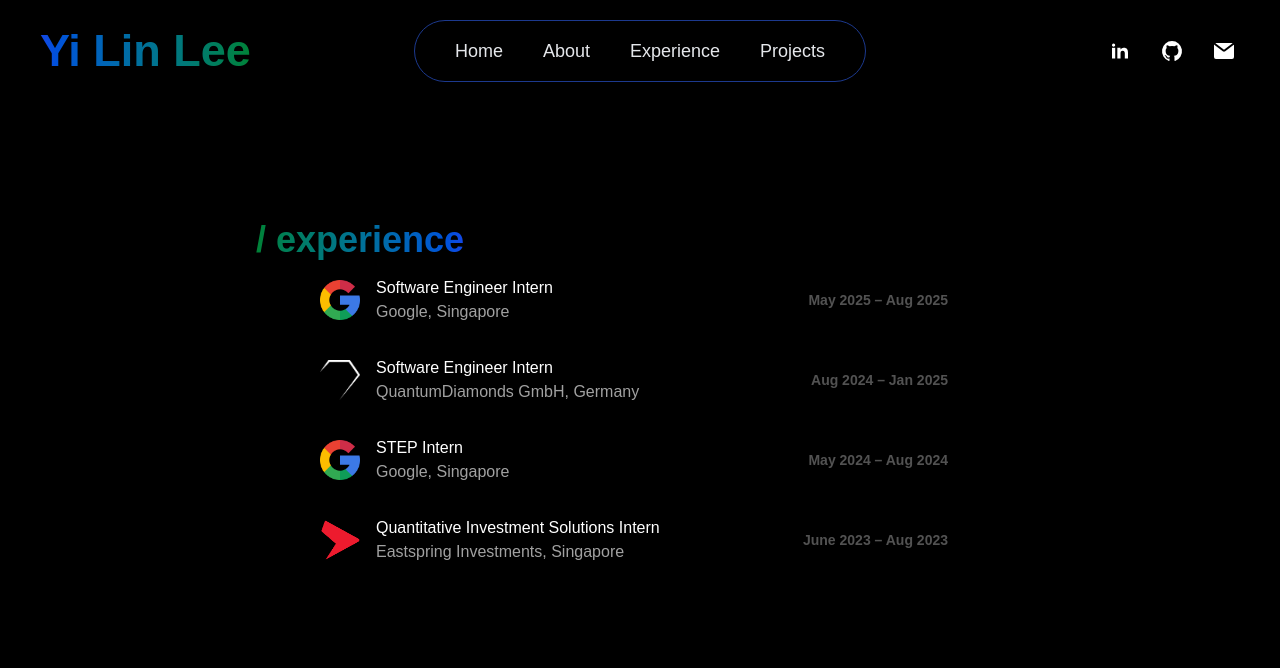
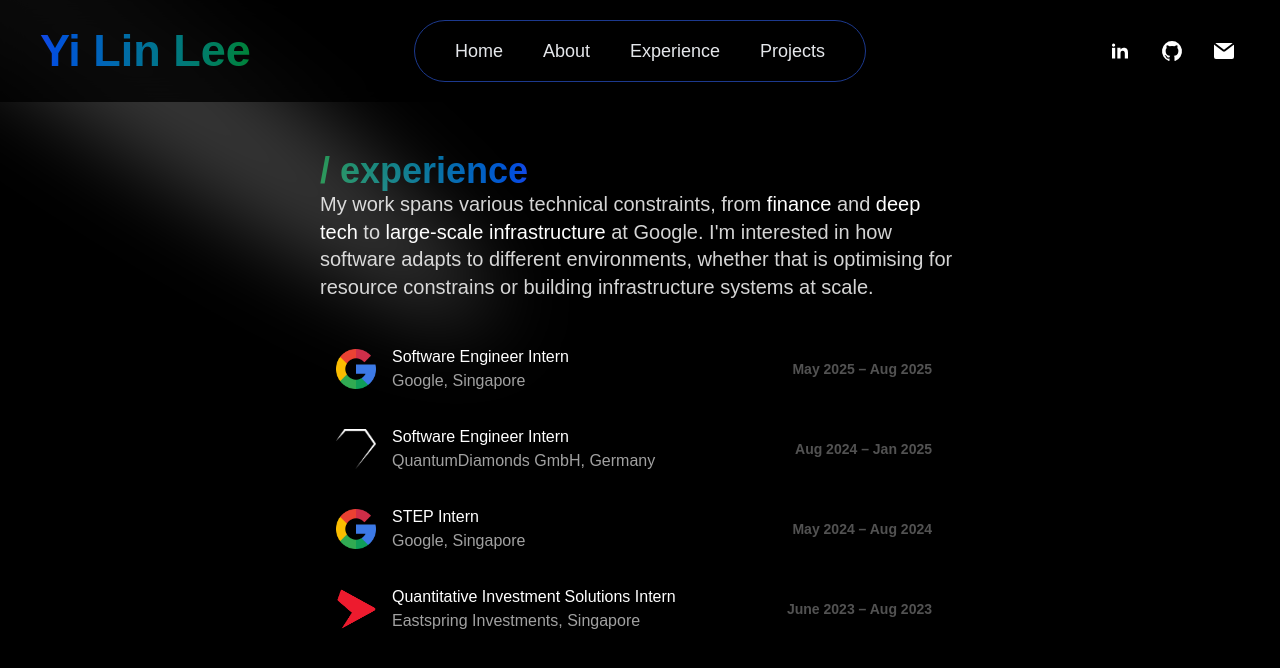
Before and after one commit to yleeyilin/distillation, a React (Vite) app in the folder distillation/: page /experience in a window 1280 px wide. Shown: the top 668 px of the page. Built offline with nearby package versions, Linux system fonts and the light colour scheme.

Commit message:
Add experience spotlight

```diff
--- a/distillation/src/App.css
+++ b/distillation/src/App.css
@@ -49,7 +49,21 @@
 @import "tailwindcss";
 
 @theme inline {
+  /* animation utilities here */
+  --animate-spotlight: spotlight 2s ease 0.75s 1 forwards;
   --animate-move: move 5s linear infinite;
+
+  /* keyframes here */
+  @keyframes spotlight {
+    0% {
+      opacity: 0;
+      transform: translate(-72%, -62%) scale(0.5);
+    }
+    100% {
+      opacity: 1;
+      transform: translate(-50%, -40%) scale(1);
+    }
+  }
 
   @keyframes move {
     0% {
--- a/distillation/src/App.jsx
+++ b/distillation/src/App.jsx
@@ -133,7 +133,7 @@ function App() {
   const [direction, setDirection] = useState("forward");
 
   return (
-    <main className="bg-black min-h-screen overflow-hidden">
+    <main className="bg-black min-h-screen overflow-y-auto">
       <BrowserRouter>
         <ScrollDirectionContext.Provider value={direction}>
           <ScrollHandlerWithContext setDirection={setDirection} />
--- /dev/null
+++ b/distillation/src/components/ui/spotlight.jsx
@@ -0,0 +1,43 @@
+import React from "react";
+import { cn } from "../../lib/utils";
+
+export const Spotlight = ({
+  className,
+  fill
+}) => {
+  return (
+    <svg
+      className={cn(
+        "animate-spotlight pointer-events-none absolute z-[1]  h-[169%] w-[138%] lg:w-[84%] opacity-0",
+        className
+      )}
+      xmlns="http://www.w3.org/2000/svg"
+      viewBox="700 100 3787 3002"
+      fill="none">
+      <g filter="url(#filter)">
+        <ellipse
+          cx="1924.71"
+          cy="273.501"
+          rx="1924.71"
+          ry="273.501"
+          transform="matrix(-0.822377 -0.568943 -0.568943 0.822377 3631.88 2291.09)"
+          fill={fill || "white"}
+          fillOpacity="0.21"></ellipse>
+      </g>
+      <defs>
+        <filter
+          id="filter"
+          x="0.860352"
+          y="0.838989"
+          width="3785.16"
+          height="2840.26"
+          filterUnits="userSpaceOnUse"
+          colorInterpolationFilters="sRGB">
+          <feFlood floodOpacity="0" result="BackgroundImageFix"></feFlood>
+          <feBlend mode="normal" in="SourceGraphic" in2="BackgroundImageFix" result="shape"></feBlend>
+          <feGaussianBlur stdDeviation="151" result="effect1_foregroundBlur_1065_8"></feGaussianBlur>
+        </filter>
+      </defs>
+    </svg>
+  );
+};
--- a/distillation/src/pages/About.jsx
+++ b/distillation/src/pages/About.jsx
@@ -7,8 +7,8 @@ const About = () => {
   const who = (
     <p className="text-neutral-200 text-xs sm:text-lg">
       I am currently a final year computer science student at NUS, specialising
-      in parallel computing and software engineering. Outside of school, I also
-      love building projects and experimenting with scalable systems, cool
+      in parallel computing and software engineering. Outside of school, I am
+      passionate about building projects and experimenting with scalable systems, cool
       algorithms, and new technologies!
     </p>
   );
--- a/distillation/src/pages/Experience.jsx
+++ b/distillation/src/pages/Experience.jsx
@@ -1,14 +1,34 @@
 import React from "react";
 import { ExpandableCard } from "../components/ui/expandable-card";
+import { Spotlight } from "../components/ui/spotlight";
 
 const Experience = () => {
+  const blurb = (
+    <p className="text-neutral-300 text-base sm:text-xl leading-snug">
+      My work spans various technical constraints, from
+      <span className="text-white"> finance </span> and
+      <span className="text-white"> deep tech </span> to
+      <span className="text-white"> large-scale infrastructure </span> at Google.
+      I'm interested in how software adapts to different environments, whether that is
+      optimising for resource constrains or building infrastructure systems at scale.
+      <br />
+      <br />
+    </p>
+  );
   return (
     <section className="min-h-screen grid place-items-center">
-      <div className="grid grid-cols-1 gap-12 w-4/5 sm:w-3/5 items-center">
+      <div className="grid grid-cols-1 gap-12 w-1/2 items-center">
+      <Spotlight
+        className="-top-40 left-0 md:-top-20 md:left-60"
+        fill="white"
+      />
         <div>
           <span className="text-xl sm:text-4xl section-title bg-clip-text text-transparent bg-linear-to-r from-green-700 to-blue-700 font-bold">
             / experience
           </span>
+          <div className="flex flex-col space-y-4">
+            {blurb}
+          </div>
           <ExpandableCard/>
         </div>
       </div>
```
